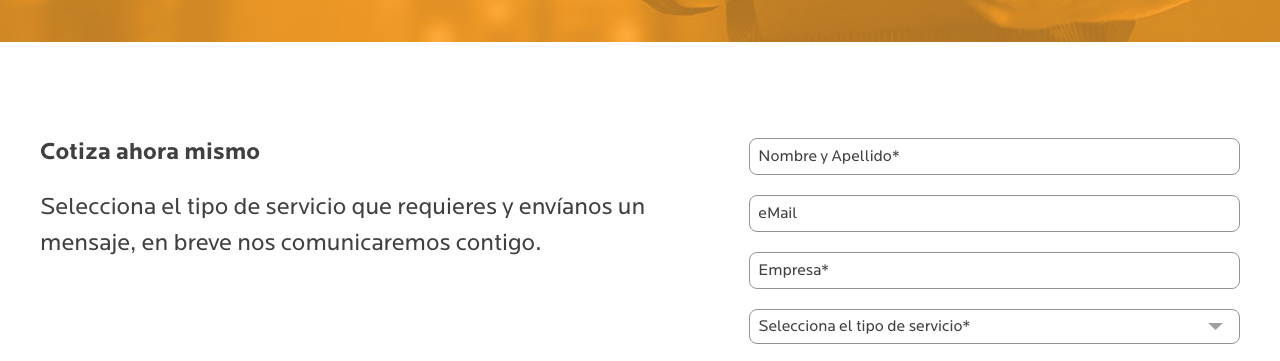
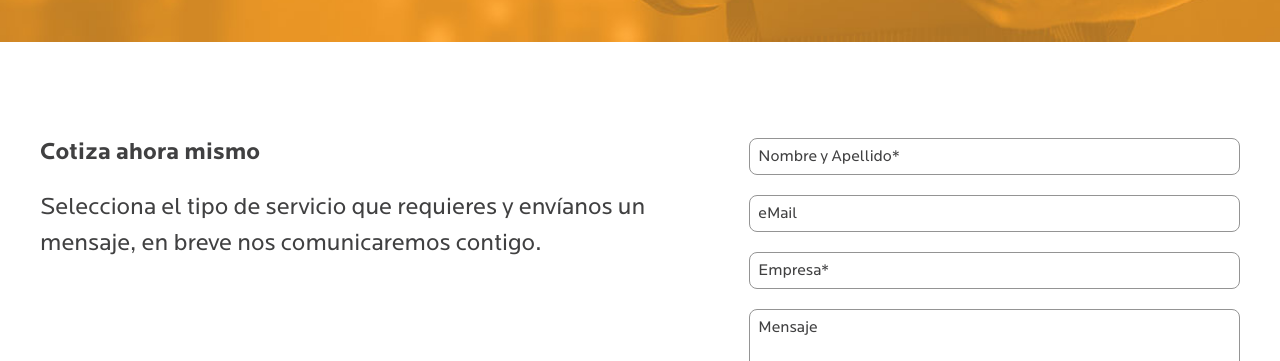
Before and after one commit to aka-cronos/lozen.com, a website: page contacto.html in a window 1280 px wide. Shown: the part 408-769 px from the top of the page. Drawn offline with Linux system fonts and the light colour scheme.

Commit message:
Fix forms in cotiza and contacto sections

```diff
--- a/contacto.html
+++ b/contacto.html
@@ -38,12 +38,6 @@
         <input name="name" type="text" placeholder="Nombre y Apellido*" required>
         <input name="mail" type="mail" placeholder="eMail" required>
         <input name="company" type="text" placeholder="Empresa*" required>
-        <select name="service" id="">
-          <option value="">Selecciona el tipo de servicio*</option>
-          <option value="">Servicio 1</option>
-          <option value="">Servicio 2</option>
-          <option value="">Servicio 3</option>
-        </select>
         <textarea name="message" cols="30" rows="5" placeholder="Mensaje"></textarea>
         <input class="btn__send" type="submit" name="send" value="ENVIAR">
       </form>
```
Also changed, not shown: cotiza.html (+6 -0 lines).
